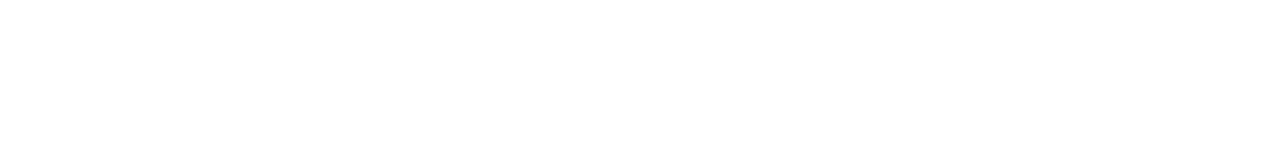
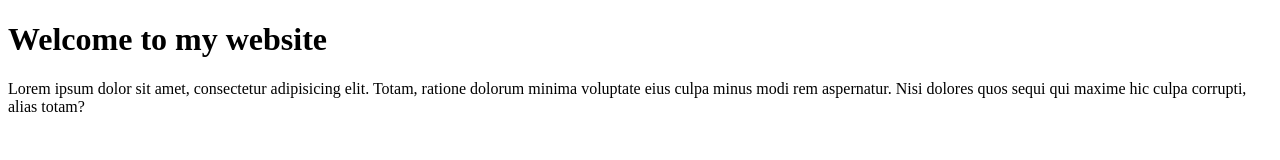
Before and after one commit to sheikhrakib0/my-first-repo, a plain HTML site: page index.html in a window 1280 px wide. Drawn offline with Linux system fonts and the light colour scheme.

Commit message:
added header

```diff
--- a/index.html
+++ b/index.html
@@ -7,6 +7,7 @@
     <title>My first github website</title>
 </head>
 <body>
-
+    <h1>Welcome to my website</h1>
+    <p>Lorem ipsum dolor sit amet, consectetur adipisicing elit. Totam, ratione dolorum minima voluptate eius culpa minus modi rem aspernatur. Nisi dolores quos sequi qui maxime hic culpa corrupti, alias totam?</p>
 </body>
 </html>
```
